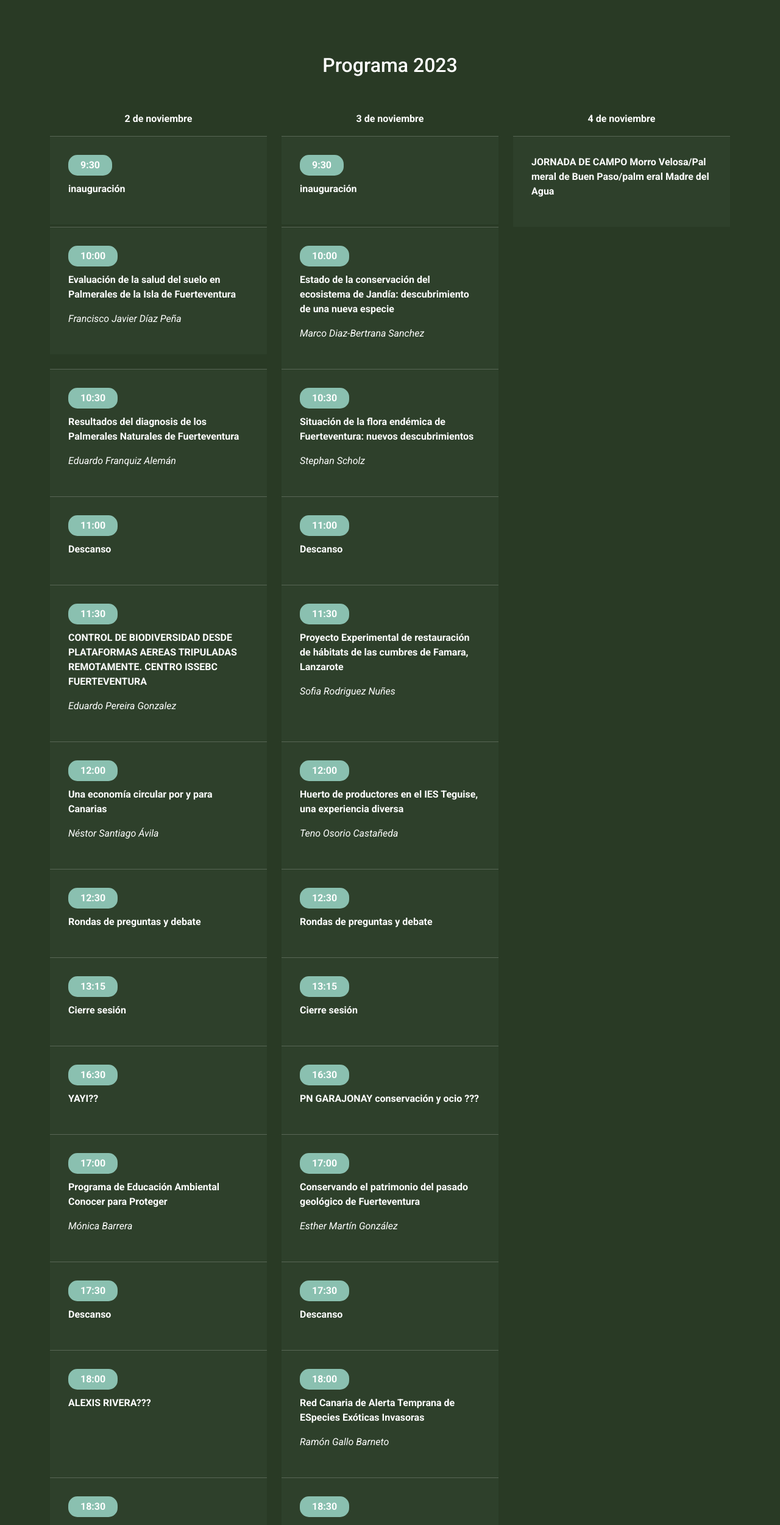
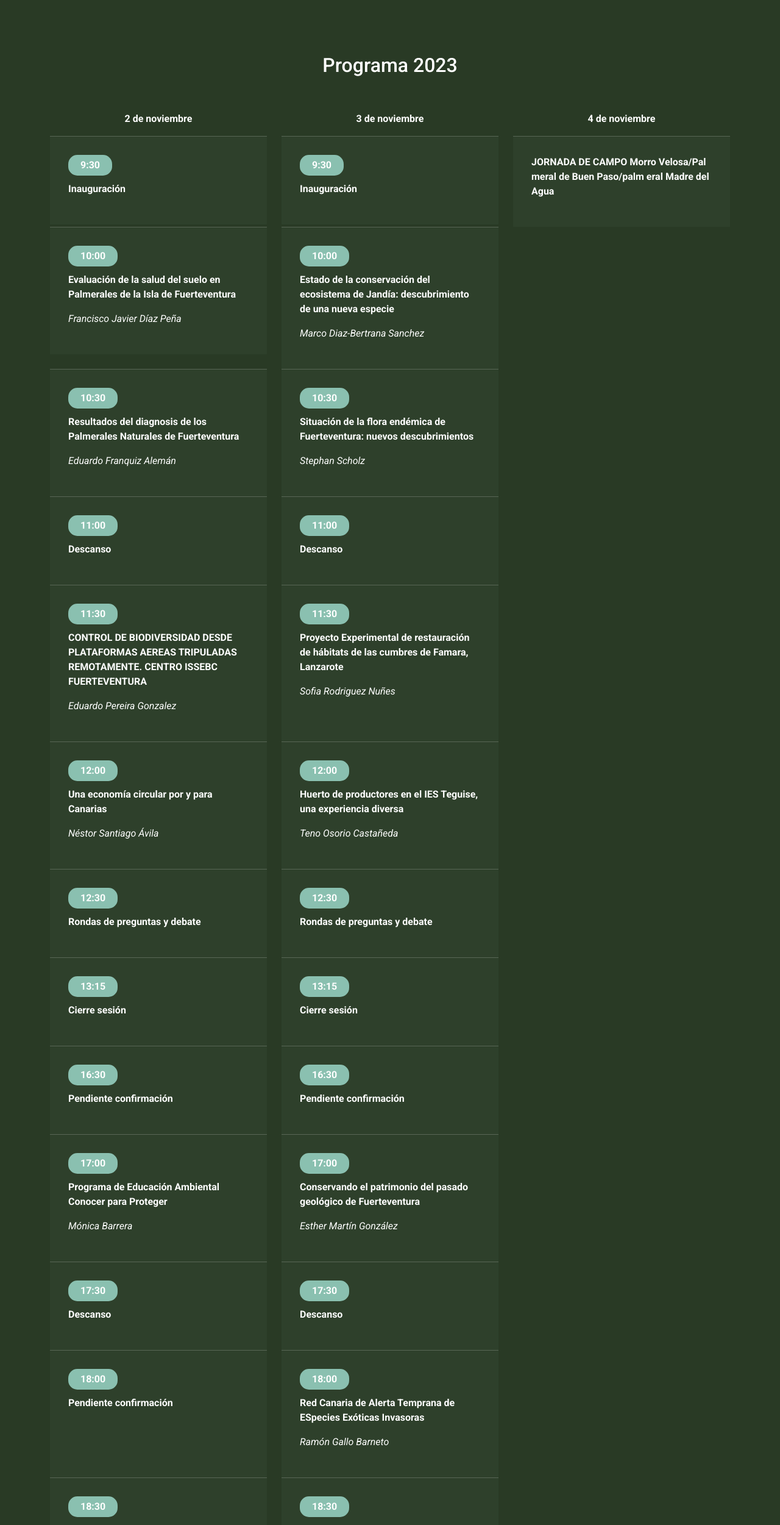
Before and after one commit to nicogaucho/CAMA2023, a React (Vite) app: page / in a window 1280 px wide. Shown: the part 1758-4259 px from the top of the page at 61% size. Built offline with nearby package versions, Linux system fonts and the light colour scheme.

Commit message:
fix program desktop version

```diff
--- a/src/App.jsx
+++ b/src/App.jsx
@@ -254,13 +254,13 @@ function App() {
                 <div className="col-4">
                   <div className="time_line_program">
                     <button>9:30</button>
-                    <p className="fw-bold">inauguración</p>
+                    <p className="fw-bold">Inauguración</p>
                   </div>
                 </div>
                 <div className="col-4">
                   <div className="time_line_program">
                     <button>9:30</button>
-                    <p className="fw-bold">inauguración</p>
+                    <p className="fw-bold">Inauguración</p>
                   </div>
                 </div>
                 <div className="col-4">
@@ -395,13 +395,13 @@ function App() {
                 <div className="col-4">
                   <div className="time_line_program">
                     <button>16:30</button>
-                    <p className="fw-bold">YAYI??</p>
+                    <p className="fw-bold">Pendiente confirmación</p>
                   </div>
                 </div>
                 <div className="col-4">
                   <div className="time_line_program">
                     <button>16:30</button>
-                    <p className="fw-bold">PN GARAJONAY conservación y ocio ???</p>
+                    <p className="fw-bold">Pendiente confirmación</p>
                   </div>
                 </div>
               </div>
@@ -445,7 +445,7 @@ function App() {
                 <div className="col-4">
                   <div className="time_line_program h-100">
                     <button>18:00</button>
-                    <p className="fw-bold">ALEXIS RIVERA???</p>
+                    <p className="fw-bold">Pendiente confirmación</p>
                   </div>
                 </div>
                 <div className="col-4">
```
